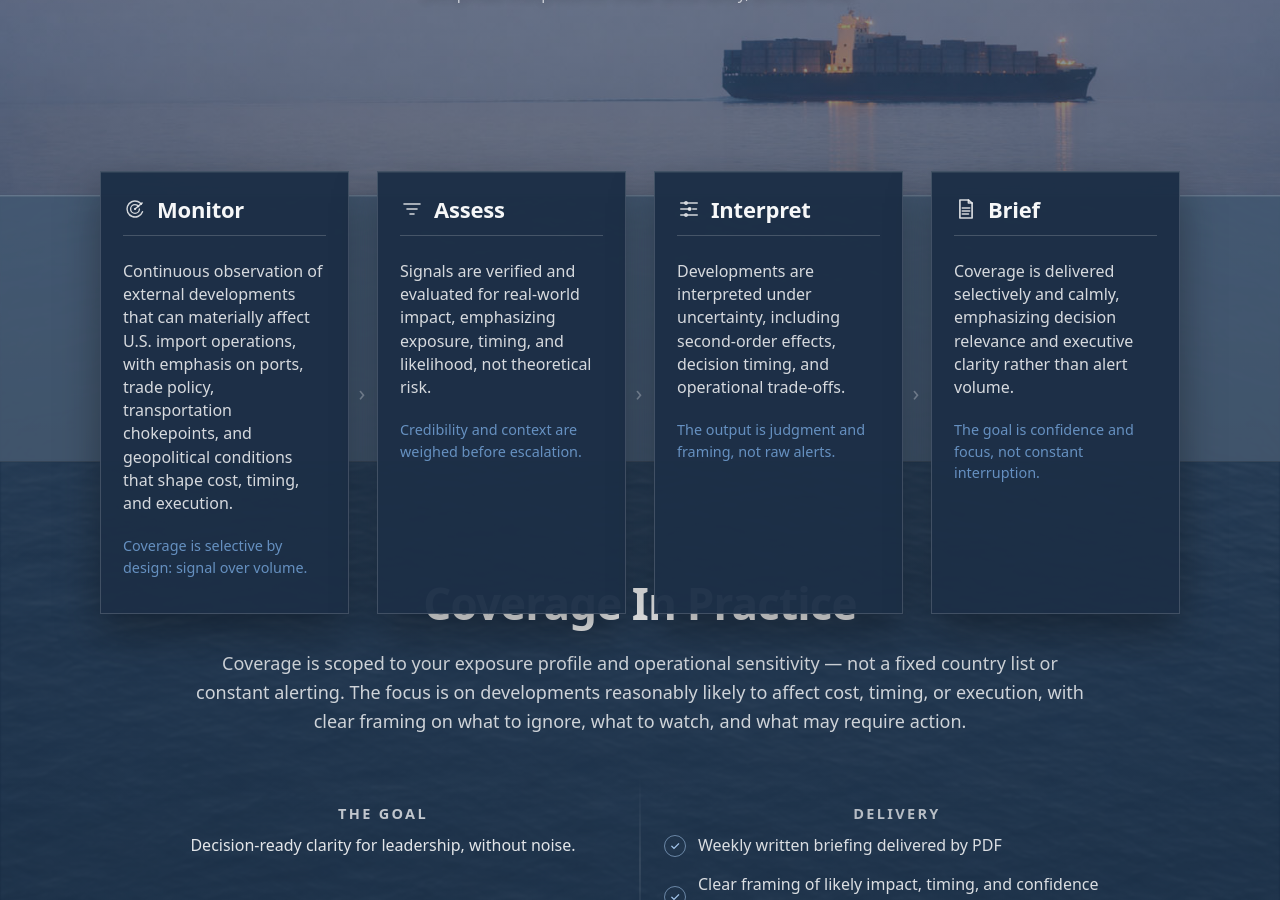
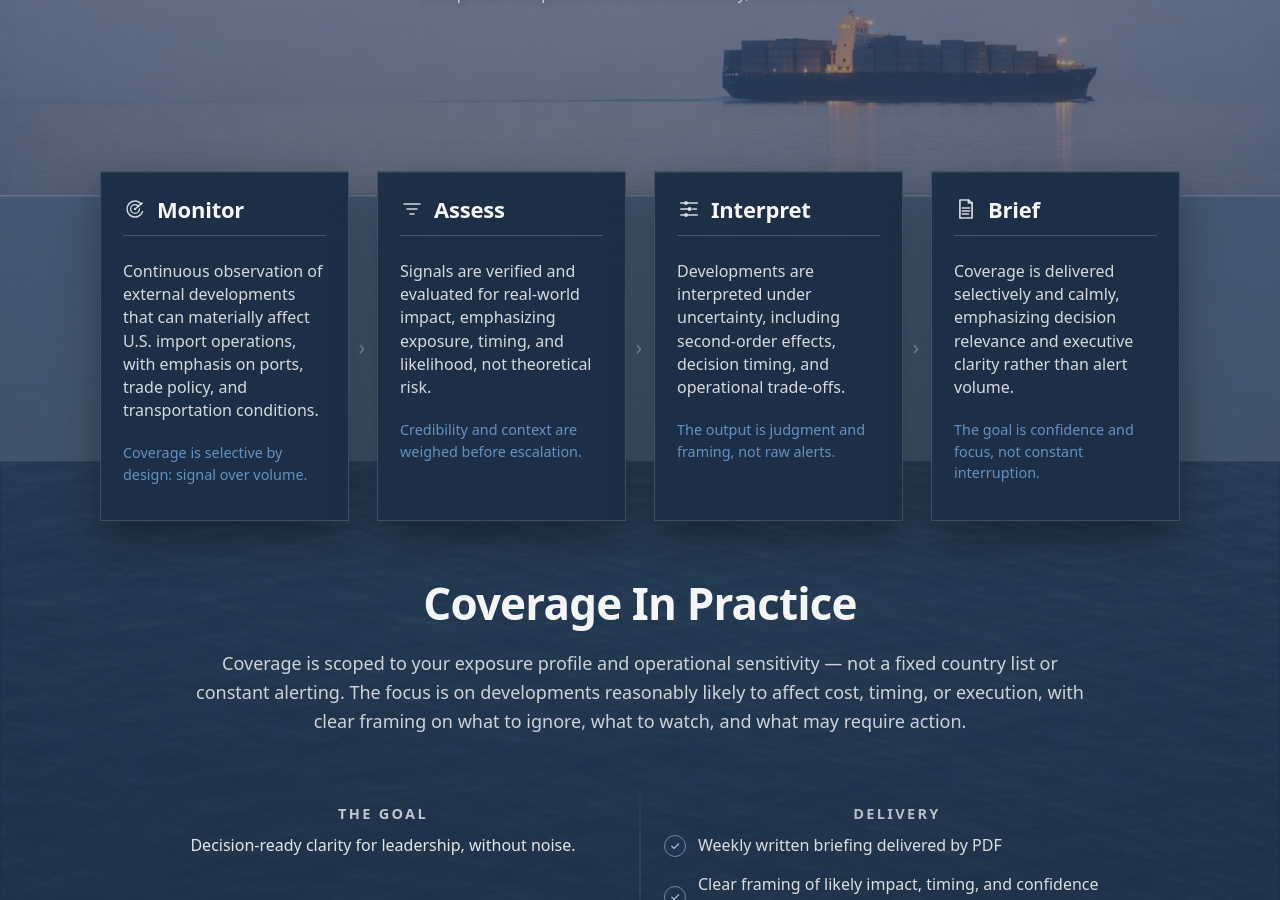
Before and after one commit to importrisk/import-risk-intelligence-site, a Jekyll site: the page built from method.html, in a window 1280 px wide and 900 px high, scrolled down 309 px. Built offline with Jekyll 4.4.1, drawn with Linux system fonts in a browser that asks for light colours.

Commit message:
Update method.html

```diff
--- a/method.html
+++ b/method.html
@@ -64,8 +64,7 @@ css: /method.css?v=100
             </header>
 
             <p class="mf-description">
-              Continuous observation of external developments that can materially affect U.S. import operations, with emphasis on ports, trade policy, transportation chokepoints, and geopolitical conditions that shape cost, timing, and execution.
-            </p>
+             Continuous observation of external developments that can materially affect U.S. import operations, with emphasis on ports, trade policy, and transportation conditions.</p>
 
             <p class="mf-subtle">
               Coverage is selective by design: signal over volume.
```
